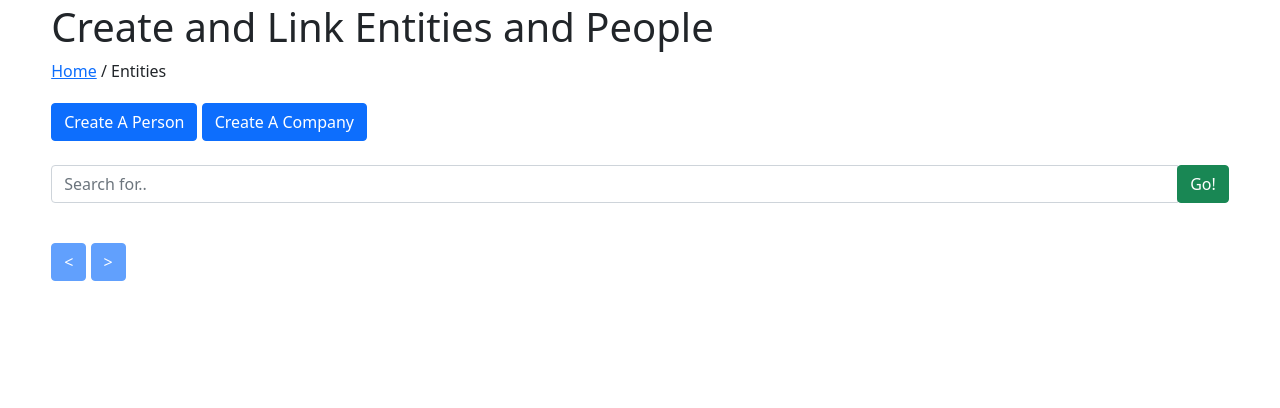
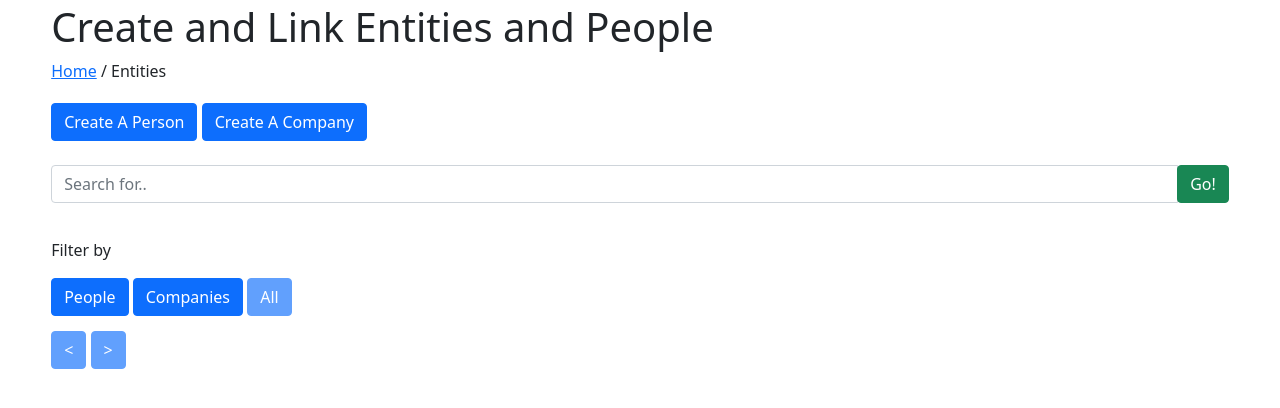
Before and after one commit to AaronDemond/share-site, a Django app: page /entities/ in a window 1280 px wide. Shown: the part 48-456 px from the top of the page. Run offline with Django 3.2, Linux system fonts and the light colour scheme; the visitor is signed in with stand-in values (Sample User, id 1); data that the repository does not hold is empty.

Commit message:
Added ability to filter entities by type

```diff
--- a/Site/templates/people.html
+++ b/Site/templates/people.html
@@ -98,21 +98,30 @@ body {
             </div>
             </div>
             <div class="row">
+                <div class="col-sm-12" style="margin-top: 15px;">
+                    <p>Filter by</p>
+                    <button class = "btn btn-primary {% if filteredBy == "person" %}disabled{% endif %}" onclick = "filter('person')">People</button>
+                    <button class = "btn btn-primary {% if filteredBy == "company" %}disabled{% endif %}"onclick = "filter('company')">Companies</button>
+                    <a href = "/entities/" class = "btn btn-primary {% if filteredBy == False %}disabled{% endif %}">All</a>
+                </div>
+            </div>
+            <div class="row">
                 <div class="col-sm-3">
                 {% if page > 1 %}
-                    <button class="btn btn-primary" style="margin-top: 20px;" onclick="search({{page|changeValue:'-1'}})" type="button"><</button>
+                <button class="btn btn-primary" style="margin-top: 15px;" onclick="search({{page|changeValue:'-1'}}, {% if filteredBy %}'{{filteredBy}}'{% endif %})" type="button"><</button>
                 {% else %}
-                    <button class="btn btn-primary disabled" style="margin-top: 20px;"  type="button"><</button>
+                    <button class="btn btn-primary disabled" style="margin-top: 15px;"  type="button"><</button>
                 {% endif %}
                 {% if hasNextPage == True %}
-                    <button class="btn btn-primary" style="margin-top: 20px;" onclick="search({{page|changeValue:'1'}})" type="button">></button>
+                <button class="btn btn-primary" style="margin-top: 15px;" onclick="search({{page|changeValue:'1'}}, {% if filteredBy %}'{{filteredBy}}'{% endif %})" type="button">></button>
                     {% else %}
-                    <button class="btn btn-primary disabled" style="margin-top: 20px;" type="button">></button>
+                    <button class="btn btn-primary disabled" style="margin-top: 15px;" type="button">></button>
                 {% endif %}
                 </div>
 
 
             </div>
+
         </main>
         <footer>
 
@@ -128,17 +137,33 @@ body {
                 //$(".alert-button").hide();
                 $("#alertHolder").remove();
             });
+    function filter(type) {
+        search_txt = $("#search_string").val();
 
-    function search(page) {
-        search_txt = $("#search_string").val();
         if (search_txt) {
-        href = "/entities?page="+page+"&query="+search_txt;
+        href = "/entities?"+"query="+search_txt+"&type="+type;
         } else {
-        href = "/entities?page="+page;
+        href = "/entities?type="+type;
         }
         console.log(href);
         window.location = href;
-        console.log(href);
+
+    }
+
+    function search(page, filteredBy=false) {
+        search_txt = $("#search_string").val();
+        if (filteredBy != false) {
+            var txt = "&type=" + filteredBy;
+        } else {
+            var txt = "";
+        }
+        if (search_txt) {
+        href = "/entities?page="+page+"&query="+search_txt+txt;
+        } else {
+        href = "/entities?page="+page+txt;
+        }
+        window.location = href;
+        console.log(filteredBy)
     }
 
         </script>
--- a/Site/views.py
+++ b/Site/views.py
@@ -136,6 +136,7 @@ def people(request, context={}):
 
 
         query = request.GET.get('query', None)
+        context["filteredBy"] = False
         ql = []
         if query:
             people = Person.objects.filter(Name__icontains=query).order_by("-pk")
@@ -151,6 +152,22 @@ def people(request, context={}):
         for c in companies:
             ql.append([c, "company"])
         ql.sort(key=lambda x: x[0].Name)
+
+        if request.GET.get("type"):
+            filtered_ql = []
+            if request.GET.get("type") == "person":
+                context["filteredBy"] = "person"
+                for entity in ql:
+                    print(entity)
+                    if isinstance(entity[0], Person):
+                        filtered_ql.append([entity[0], "person"])
+            if request.GET.get("type") == "company":
+                context["filteredBy"] = "company"
+                for entity in ql:
+                    if isinstance(entity[0], Company):
+                        filtered_ql.append([entity[0], "company"])
+            ql = filtered_ql
+
 
         if request.GET.get("page"):
             page = int(request.GET.get("page"))
@@ -183,10 +200,10 @@ def link(request, _id=None):
             context["entity"] = Company.objects.get(pk=_id)
         if request.GET.get("search"):
             query = request.GET.get("query")
-            companies = Company.objects.filter(Name__icontains=query).order_by("-pk")
+            companies = Company.objects.filter(Name__icontains=query).order_by("Name")
             context["query"] = query
         else:
-            companies = Company.objects.all().order_by("-pk")
+            companies = Company.objects.all().order_by("Name")
             context["query"] = ""
 
         if request.GET.get("company_id"):
```
